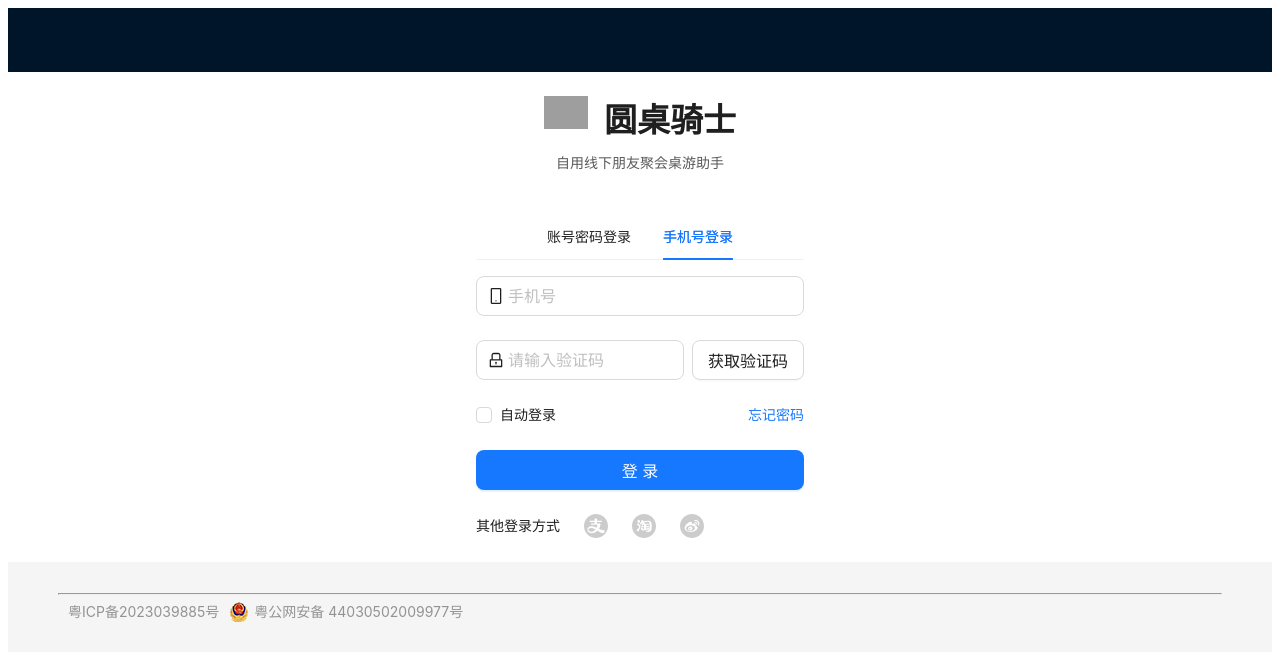
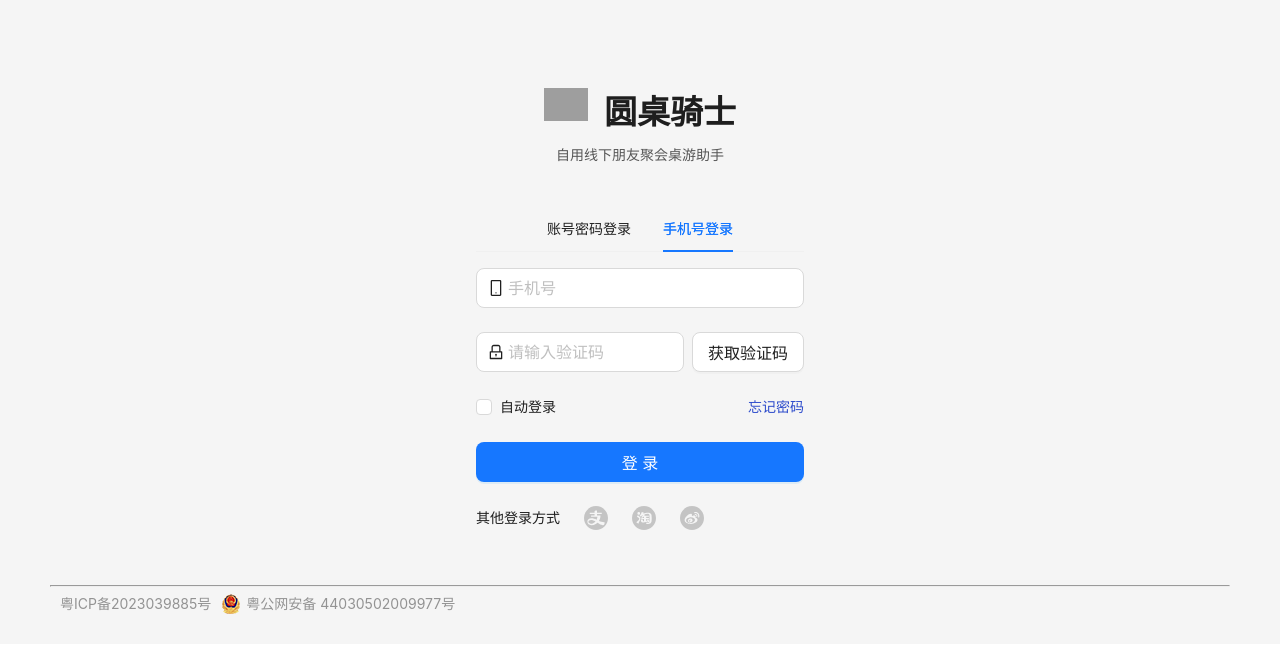
Before and after one commit to stark-sim/avalon_react, a Next.js app: page / in a window 1280 px wide. Shown: the top 660 px of the page. Built offline with nearby package versions, Linux system fonts and the light colour scheme; grey boxes are pictures that could not be loaded.

Commit message:
feat: global css

```diff
--- a/components/IndexLayout.tsx
+++ b/components/IndexLayout.tsx
@@ -12,7 +12,7 @@
   height: 64,
   paddingInline: 50,
   lineHeight: '64px',
-  backgroundColor: '#7dbcea',
+  backgroundColor: '#f5f5f5',
 };
 
 const contentStyle: React.CSSProperties = {
@@ -20,7 +20,7 @@
   minHeight: 120,
   lineHeight: '120px',
   color: '#fff',
-  backgroundColor: '#108ee9',
+  backgroundColor: 'white',
 };
 
 const siderStyle: React.CSSProperties = {
@@ -51,7 +51,7 @@
     </Head>
     <Space direction="vertical" style={{ width: "100%" }} size={[0, 48]}>
       <Layout>
-        <Header>
+        <Header style={headerStyle}>
           {/* <header>
             <nav>
               <Link href="/">Home</Link> | <Link href="/about">About</Link> |{" "}
--- a/components/Login.tsx
+++ b/components/Login.tsx
@@ -53,7 +53,7 @@
     // 要使用 CasApollo 中的 client 才能拿到 cookie
     <CasApollo>
       <ProConfigProvider hashed={false}>
-        <div style={{ backgroundColor: "white" }}>
+        <div>
           <LoginForm
             logo="/avalon_logo2.png"
             title="圆桌骑士"
--- a/pages/_app.tsx
+++ b/pages/_app.tsx
@@ -1,10 +1,12 @@
 import { App } from "antd";
 import { ConfigProvider } from "antd";
+
+import '../styles/global.css'
 
 export default function MyApp({ Component, pageProps }) {
   return (
     // 全局配置加 context 套件，对每一个 page 都生效
-    <ConfigProvider theme={{}}>
+    <ConfigProvider>
       <App>
         <Component {...pageProps} />
       </App>
--- /dev/null
+++ b/styles/global.css
@@ -0,0 +1,28 @@
+html,
+body {
+  padding: 0;
+  margin: 0;
+  font-family: -apple-system, BlinkMacSystemFont, Segoe UI, Roboto, Oxygen, Ubuntu,
+    Cantarell, Fira Sans, Droid Sans, Helvetica Neue, sans-serif;
+  line-height: 1.6;
+  font-size: 18px;
+  background-color: 'white';
+}
+
+* {
+  box-sizing: border-box;
+}
+
+a {
+  color: #2b4acb;
+  text-decoration: none;
+}
+
+a:hover {
+  text-decoration: underline;
+}
+
+img {
+  max-width: 100%;
+  display: block;
+}
--- a/tsconfig.json
+++ b/tsconfig.json
@@ -1,6 +1,6 @@
 {
   "compilerOptions": {
-    "target": "es5",
+    "target": "es6",
     "lib": [
       "dom",
       "dom.iterable",
```
Also changed, not shown: 1 other file (tests, documents, lock files or other folders).
